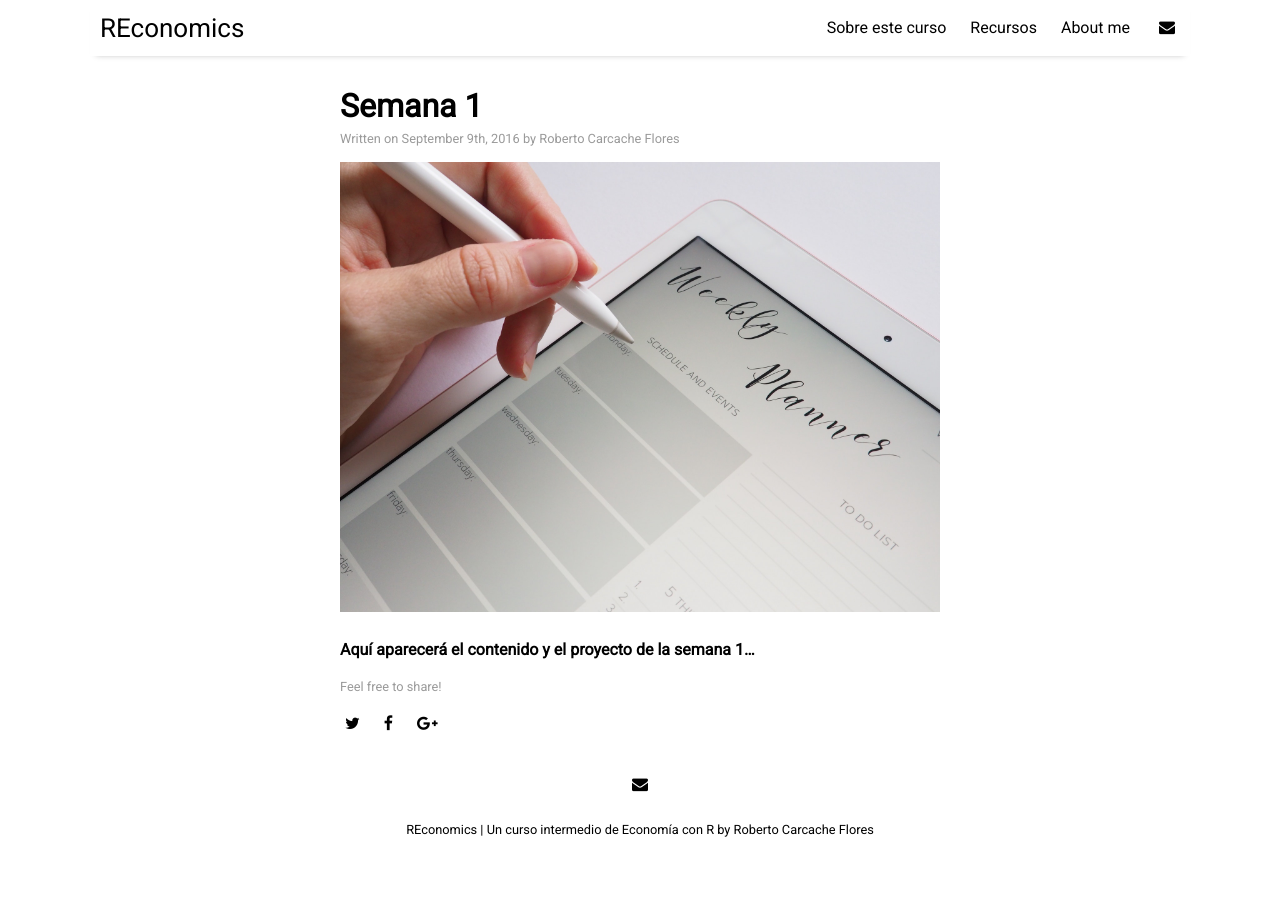
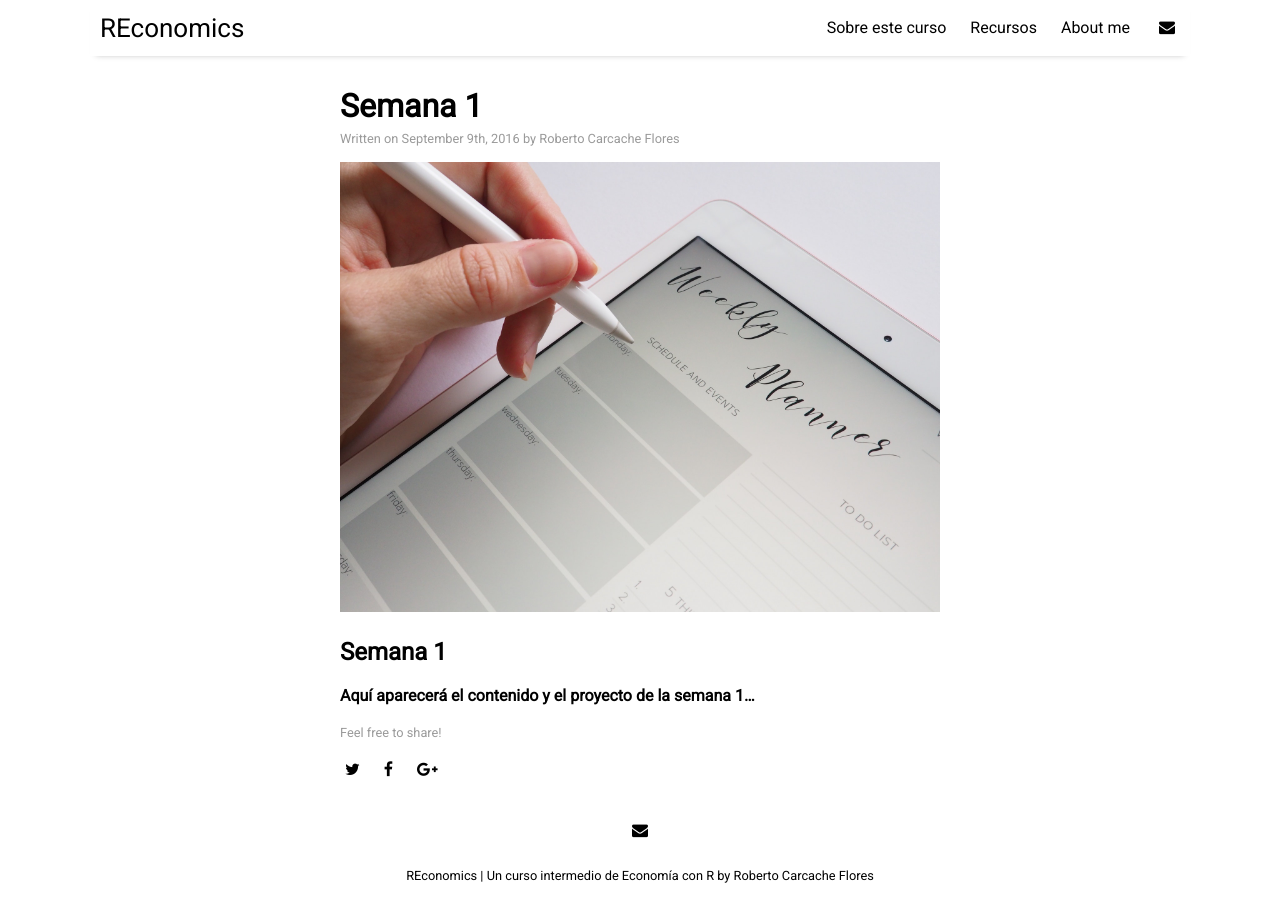
Before and after one commit to JP-Thoma/REconomics, a Jekyll site: the page built from _posts/2016-09-09-semana1.md, in a window 1280 px wide. Built offline with Jekyll 4.4.1, drawn with Linux system fonts in a browser that asks for light colours; nearby versions of some CDN libraries.

Commit message:
Update and rename 2016-09-09-text-formatting.md to 2016-09-09-semana1.md

```diff
--- a/_posts/2016-09-09-text-formatting.md
+++ b/_posts/2016-09-09-semana1.md
@@ -7,4 +7,6 @@ tags: [sample]
 image: week.jpg
 ---
 
+## Semana 1
+
 **Aquí aparecerá el contenido y el proyecto de la semana 1...**
```
